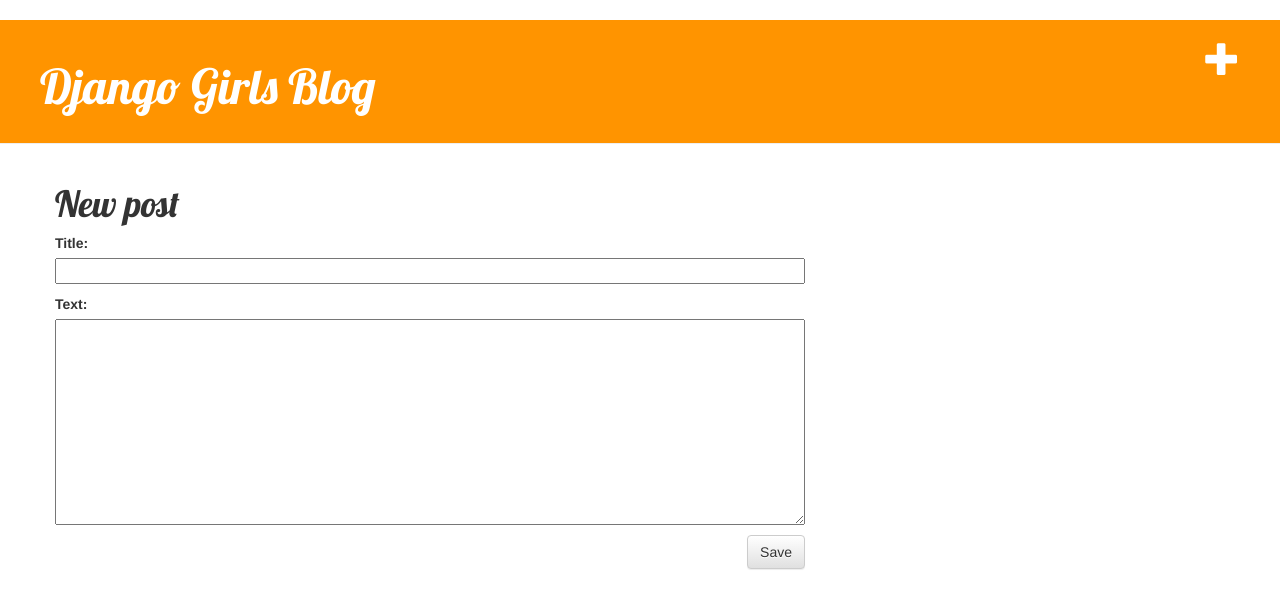
After one commit to riquelmez/my-first-blog, a Django app: page /post/new/ in a window 1280 px wide. The commit adds this page. Shown: the top 609 px of the page. Run offline with Django 3.2, Linux system fonts and the light colour scheme; the visitor is signed in with stand-in values (Sample User, id 1); some libraries are stand-ins or nearby versions.

Commit message:
Added view to create/edit blog post inside the site.

```diff
--- /dev/null
+++ b/blog/forms.py
@@ -0,0 +1,8 @@
+from django import forms
+from .models import Post
+
+class PostForm(forms.ModelForm):
+
+    class Meta:
+        model = Post
+        fields = ('title', 'text',)
--- a/blog/static/css/blog.css
+++ b/blog/static/css/blog.css
@@ -1,3 +1,47 @@
-h1 a {
-    color: #FCA205;
+.page-header {
+    background-color: #ff9400;
+    margin-top: 0;
+    padding: 20px 20px 20px 40px;
 }
+
+.page-header h1, .page-header h1 a, .page-header h1 a:visited, .page-header h1 a:active {
+    color: #ffffff;
+    font-size: 36pt;
+    text-decoration: none;
+}
+
+.content {
+    margin-left: 40px;
+}
+
+h1, h2, h3, h4 {
+    font-family: 'Lobster', cursive;
+}
+
+.date {
+    float: right;
+    color: #828282;
+}
+
+.save {
+    float: right;
+}
+
+.post-form textarea, .post-form input {
+    width: 100%;
+}
+
+.top-menu, .top-menu:hover, .top-menu:visited {
+    color: #ffffff;
+    float: right;
+    font-size: 26pt;
+    margin-right: 20px;
+}
+
+.post {
+    margin-bottom: 70px;
+}
+
+.post h1 a, .post h1 a:visited {
+    color: #000000;
+}
--- a/blog/templates/blog/base.html
+++ b/blog/templates/blog/base.html
@@ -9,6 +9,9 @@
     </head>
 <body>
     <div class="page-header">
+	{% if user.is_authenticated %}
+    <a href="{% url 'post_new' %}" class="top-menu"><span class="glyphicon glyphicon-plus"></span></a>
+	{% endif %}
         <h1><a href="/">Django Girls Blog</a></h1>
     </div>
     <div class="content container">
--- a/blog/templates/blog/post_detail.html
+++ b/blog/templates/blog/post_detail.html
@@ -7,6 +7,7 @@
                 {{ post.published_date }}
             </div>
         {% endif %}
+        <a class="btn btn-default" href="{% url 'post_edit' pk=post.pk %}"><span class="glyphicon glyphicon-pencil"></span></a>
         <h1>{{ post.title }}</h1>
         <p>{{ post.text|linebreaksbr }}</p>
     </div>
--- /dev/null
+++ b/blog/templates/blog/post_edit.html
@@ -0,0 +1,9 @@
+{% extends 'blog/base.html' %}
+
+{% block content %}
+    <h1>New post</h1>
+    <form method="POST" class="post-form">{% csrf_token %}
+        {{ form.as_p }}
+        <button type="submit" class="save btn btn-default">Save</button>
+    </form>
+{% endblock %}
--- a/blog/urls.py
+++ b/blog/urls.py
@@ -4,4 +4,6 @@
 urlpatterns = [
     url(r'^$', views.post_list, name='post_list'),
     url(r'^post/(?P<pk>[0-9]+)/$', views.post_detail, name='post_detail'),
+    url(r'^post/new/$', views.post_new, name='post_new'),
+    url(r'^post/(?P<pk>[0-9]+)/edit/$', views.post_edit, name='post_edit'),
 ]
--- a/blog/views.py
+++ b/blog/views.py
@@ -1,6 +1,7 @@
 from django.shortcuts import render, get_object_or_404
 from django.utils import timezone
 from .models import Post
+from .forms import PostForm
 
 # Create your views here.
 def post_list(request):
@@ -9,3 +10,28 @@
 def post_detail(request, pk):
     post = get_object_or_404(Post, pk=pk)
     return render(request, 'blog/post_detail.html', {'post': post})
+def post_new(request):
+    if request.method == "POST":
+        form = PostForm(request.POST)
+        if form.is_valid():
+            post = form.save(commit=False)
+            post.author = request.user
+            post.published_date = timezone.now()
+            post.save()
+            return redirect('post_detail', pk=post.pk)
+    else:
+        form = PostForm()
+    return render(request, 'blog/post_edit.html', {'form': form})
+def post_edit(request, pk):
+    post = get_object_or_404(Post, pk=pk)
+    if request.method == "POST":
+        form = PostForm(instance=post)
+        if form.is_valid():
+            post = form.save(commit=False)
+            post.author = request.user
+            post.published_date = timezone.now()
+            post.save()
+            return redirect('post_detail', pk=post.pk)
+    else:
+        form = PostForm(instance=post)
+    return render(request, 'blog/post_edit.html', {'form': form})
```
Also changed, not shown: blog/templates/blog/post_list.html (+1 -11 lines).
